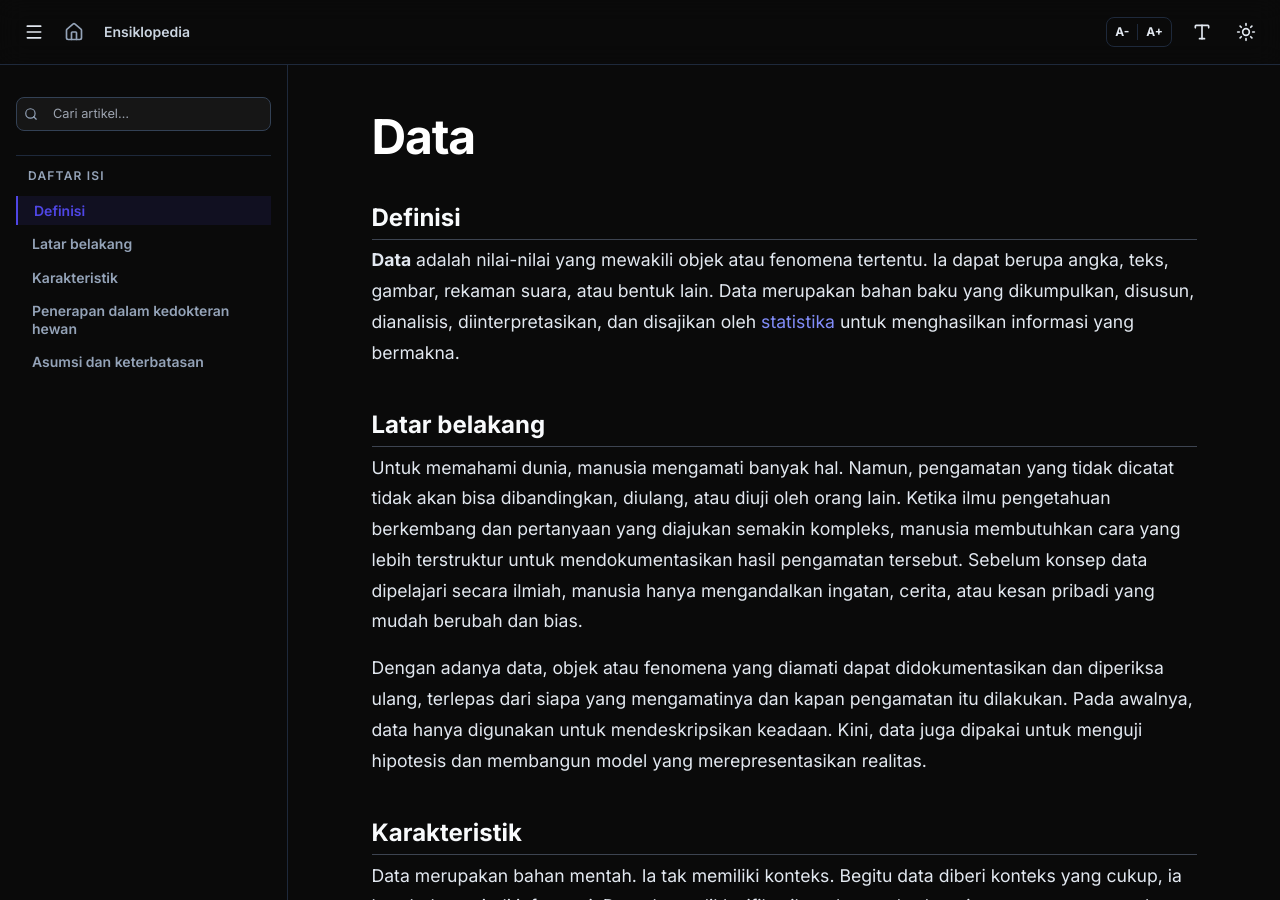
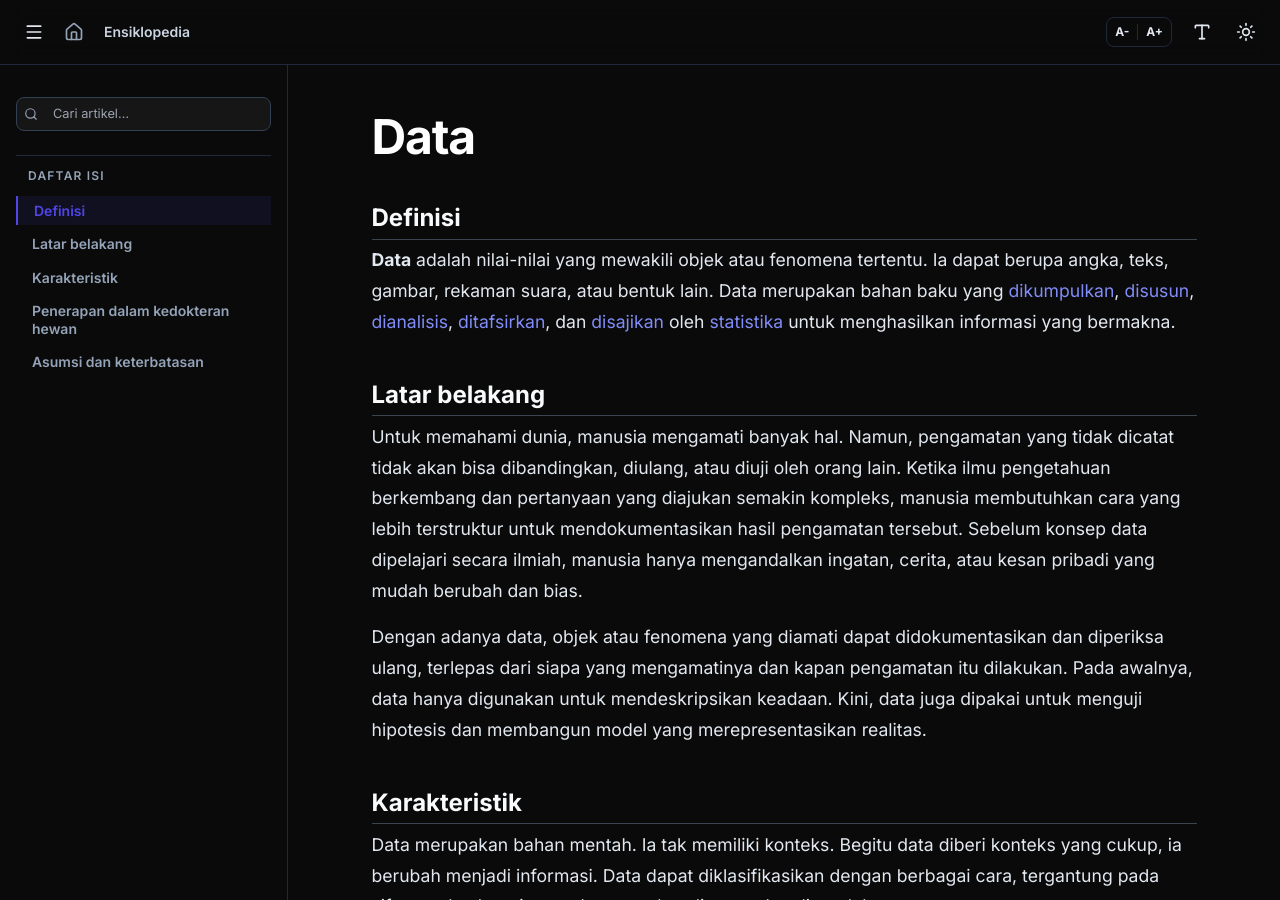
Before and after one commit to rianhs/ensiklopedia, a Jekyll site: the page built from artikel/data.md, in a window 1280 px wide and 900 px high. Built offline with Jekyll 4.4.1, drawn with Linux system fonts in a browser that asks for light colours; nearby versions of some CDN libraries; some web fonts are replaced.

Commit message:
Update data.md

```diff
--- a/artikel/data.md
+++ b/artikel/data.md
@@ -4,7 +4,7 @@ title: "Data"
 ---
 ## Definisi
 
-**Data** adalah nilai-nilai yang mewakili objek atau fenomena tertentu. Ia dapat berupa angka, teks, gambar, rekaman suara, atau bentuk lain. Data merupakan bahan baku yang dikumpulkan, disusun, dianalisis, diinterpretasikan, dan disajikan oleh [statistika](statistika.md) untuk menghasilkan informasi yang bermakna.
+**Data** adalah nilai-nilai yang mewakili objek atau fenomena tertentu. Ia dapat berupa angka, teks, gambar, rekaman suara, atau bentuk lain. Data merupakan bahan baku yang [dikumpulkan](pengumpulan-data.md), [disusun](penyusunan-data.md), [dianalisis](analisis-data.md), [ditafsirkan](penafsiran-data.md), dan [disajikan](penyajian-data.md) oleh [statistika](statistika.md) untuk menghasilkan informasi yang bermakna.
 
 ## Latar belakang
 
```
